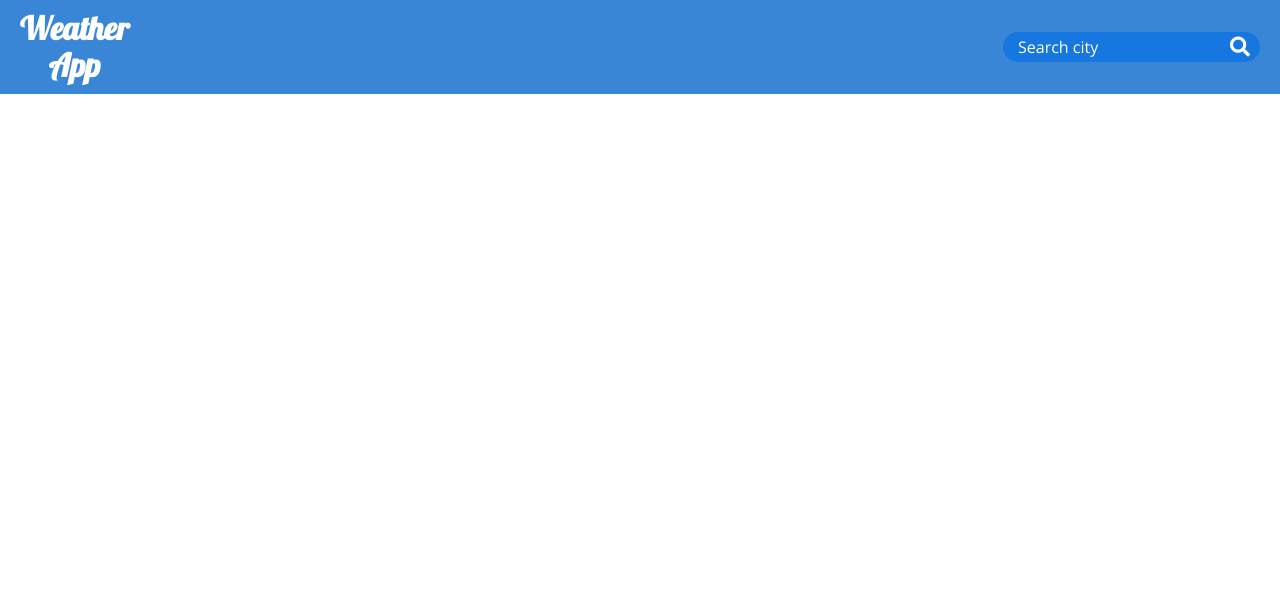
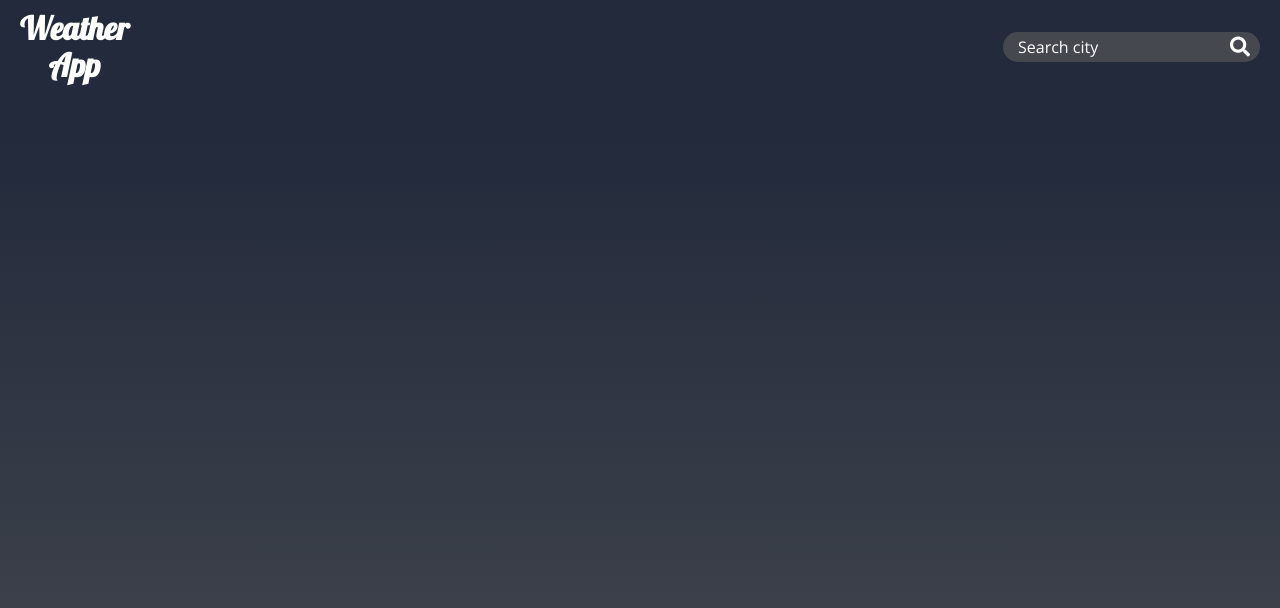
Before and after one commit to pablodamianberdun/weather-app, a React (Create React App) app: page / in a window 1280 px wide. Shown: the top 608 px of the page. Built offline with nearby package versions, Linux system fonts and the light colour scheme.

Commit message:
Added a default images for cities not found by pixabay. Changed Header color. Added a background gradient

```diff
--- a/src/components/Header.js
+++ b/src/components/Header.js
@@ -4,7 +4,7 @@ import shortid from 'shortid'
 
 const Title = styled.h1`
     color: white;
-    background-color: rgba(8, 104, 205, 0.8);
+    background-color: #222a3b;
     font-family: "Lobster", cursive;
 	margin: 0;
 	margin-bottom: 30px;
@@ -17,7 +17,7 @@ const Title = styled.h1`
 `;
 
 const InputWrapper = styled.div`
-    background-color: #1577df;
+    background-color: #45494f;
     display: flex;
     justify-content: space-between;
     align-items: center;
@@ -33,7 +33,7 @@ const SearchInput = styled.input`
 	width: 70%;
 	height: 20px;
     padding: 10px;
-    background-color: #1577df;
+    background-color: #45494f;
     color: white;
     border: none;
 
--- a/src/components/WeatherCard.js
+++ b/src/components/WeatherCard.js
@@ -1,6 +1,6 @@
-import React, { useState, useEffect} from "react";
+import React from "react";
 import styled from "styled-components";
-import axios from "axios";
+import useCardBackground from "../hooks/useCardBackground.jsx"
 
 const Card = styled.div`
 	/* border: solid 4px green; */
@@ -26,6 +26,7 @@ const BACKGROUND = styled.div`
 	height: 100%;
 	width: 100%;
     img {
+		border-radius: 10px;
 		width: 100%;
   		height:100%;
 		size: cover;
@@ -59,25 +60,13 @@ const WEATHERDATA = styled.div`
 
 function WeatherCard(props) {
     const { main, name, weather } = props.weatherCity;
-    const [urlImg, setUrlImg] = useState("");
 
-    useEffect(() => {
-        const getCardImage = async () => {
-            const url = `https://pixabay.com/api/?key=19949153-2db7b3c8211ebbbd16f59e64d&q=${name}&orientation=vertical&image_type=photo&pretty=true`;
-            const response = await axios.get(url);
-            const links = response.data.hits;
-            const num = Math.floor(Math.random() * links.length);
-            const link = links[num];
-            setUrlImg(link.largeImageURL);
-        };
-
-        getCardImage();
-    }, [name, weather]);
+	const [img, BackgroundImg] = useCardBackground("", name)
 
     return (
         <Card>
             <BACKGROUND>
-				<img src={urlImg} alt=""/>
+				<BackgroundImg/>
             </BACKGROUND>
             <WEATHERDATA>
                 <h1>{name}</h1>
--- /dev/null
+++ b/src/hooks/useCardBackground.jsx
@@ -0,0 +1,39 @@
+import React, {useState, useEffect} from 'react'
+import axios from "axios"
+
+const useCardBackground = (initialState, city) => {
+	const [state, setState] = useState(initialState)
+
+	 useEffect(() => {
+        const getCardImage = async () => {
+            const url = `https://pixabay.com/api/?key=19949153-2db7b3c8211ebbbd16f59e64d&q=${city}&orientation=vertical&image_type=photo&pretty=true`;
+            const response = await axios.get(url);
+            const links = response.data.hits;
+            const num = Math.floor(Math.random() * links.length);
+            const link = links[num];
+
+			if (links.length === 0) {
+				const defaultUrl = 'https://pixabay.com/api/?key=19949153-2db7b3c8211ebbbd16f59e64d&q=forecast&orientation=vertical&image_type=photo&pretty=true'
+				const defaultResponse = await axios.get(defaultUrl)
+				const defaultLinks = defaultResponse.data.hits
+				const dfNum = Math.floor(Math.random() * defaultLinks.length)
+				const dfLink = defaultLinks[dfNum];
+				console.log(dfLink);
+				setState(dfLink.largeImageURL)
+			}
+			else{
+				setState(link.largeImageURL);
+			}
+        };
+
+        getCardImage();
+    }, [city]);
+
+	const BackgroundImg = () => (
+		<img src={state} alt=""/>
+	 );
+
+	return [state, BackgroundImg, setState]
+}
+
+export default useCardBackground;
--- a/src/index.css
+++ b/src/index.css
@@ -31,3 +31,16 @@ html {
 	padding: 10px;
 	color: white;
 }
+
+body {
+	min-height: 100vh;
+	background: rgba(34,42,59,1);
+	background: -moz-linear-gradient(top, rgba(34,42,59,1) 17%, rgba(39,46,62,1) 28%, rgba(69,73,79,1) 100%);
+	background: -webkit-gradient(left top, left bottom, color-stop(17%, rgba(34,42,59,1)), color-stop(28%, rgba(39,46,62,1)), color-stop(100%, rgba(69,73,79,1)));
+	background: -webkit-linear-gradient(top, rgba(34,42,59,1) 17%, rgba(39,46,62,1) 28%, rgba(69,73,79,1) 100%);
+	background: -o-linear-gradient(top, rgba(34,42,59,1) 17%, rgba(39,46,62,1) 28%, rgba(69,73,79,1) 100%);
+	background: -ms-linear-gradient(top, rgba(34,42,59,1) 17%, rgba(39,46,62,1) 28%, rgba(69,73,79,1) 100%);
+	background: linear-gradient(to bottom, rgba(34,42,59,1) 17%, rgba(39,46,62,1) 28%, rgba(69,73,79,1) 100%);
+	filter: progid:DXImageTransform.Microsoft.gradient( startColorstr='#222a3b', endColorstr='#45494f', GradientType=0 );
+	background-repeat: no-repeat;
+}
```
